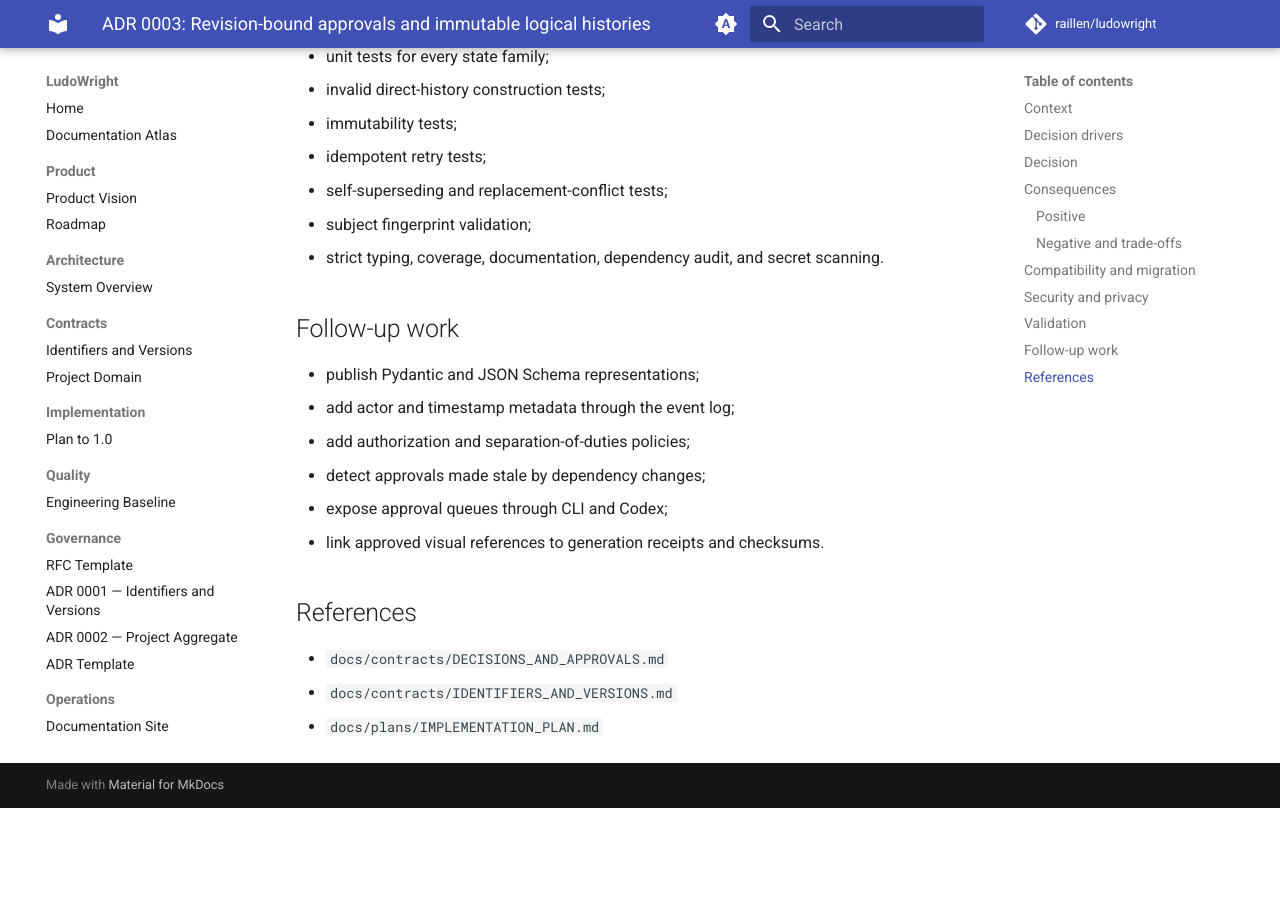
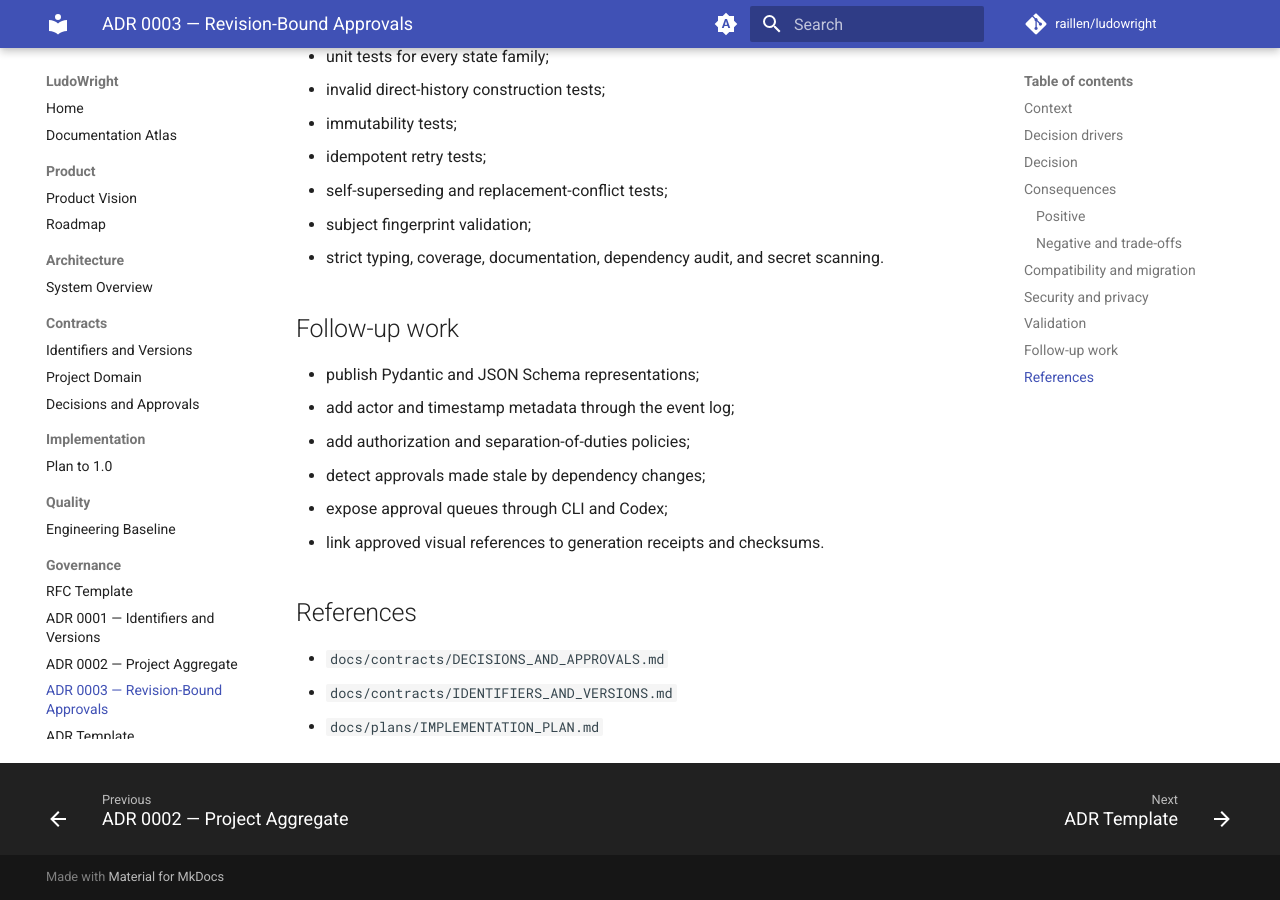
Before and after one commit to raillen/ludowright, an MkDocs documentation site: the page built from docs/decisions/0003-revision-bound-approvals.md, in a window 1280 px wide and 900 px high, scrolled down 2783 px. Built offline with MkDocs 1.6.1 and Material for MkDocs 9.7.7, drawn with Linux system fonts in a browser that asks for light colours; comment, search, counter and statistics services are not loaded; before the commit the page ends 3591 px from its top, so only the background shows below that.

Commit message:
Publish decision and approval contracts

```diff
--- a/mkdocs.yml
+++ b/mkdocs.yml
@@ -19,6 +19,7 @@ nav:
   - Contracts:
       - Identifiers and Versions: contracts/IDENTIFIERS_AND_VERSIONS.md
       - Project Domain: contracts/PROJECT_DOMAIN.md
+      - Decisions and Approvals: contracts/DECISIONS_AND_APPROVALS.md
   - Implementation:
       - Plan to 1.0: plans/IMPLEMENTATION_PLAN.md
   - Quality:
@@ -27,6 +28,7 @@ nav:
       - RFC Template: governance/RFC_TEMPLATE.md
       - ADR 0001 — Identifiers and Versions: decisions/0001-typed-identifiers-and-revision-versions.md
       - ADR 0002 — Project Aggregate: decisions/0002-immutable-project-aggregate.md
+      - ADR 0003 — Revision-Bound Approvals: decisions/0003-revision-bound-approvals.md
       - ADR Template: decisions/0000-template.md
   - Operations:
       - Documentation Site: operations/DOCUMENTATION_SITE.md
```
